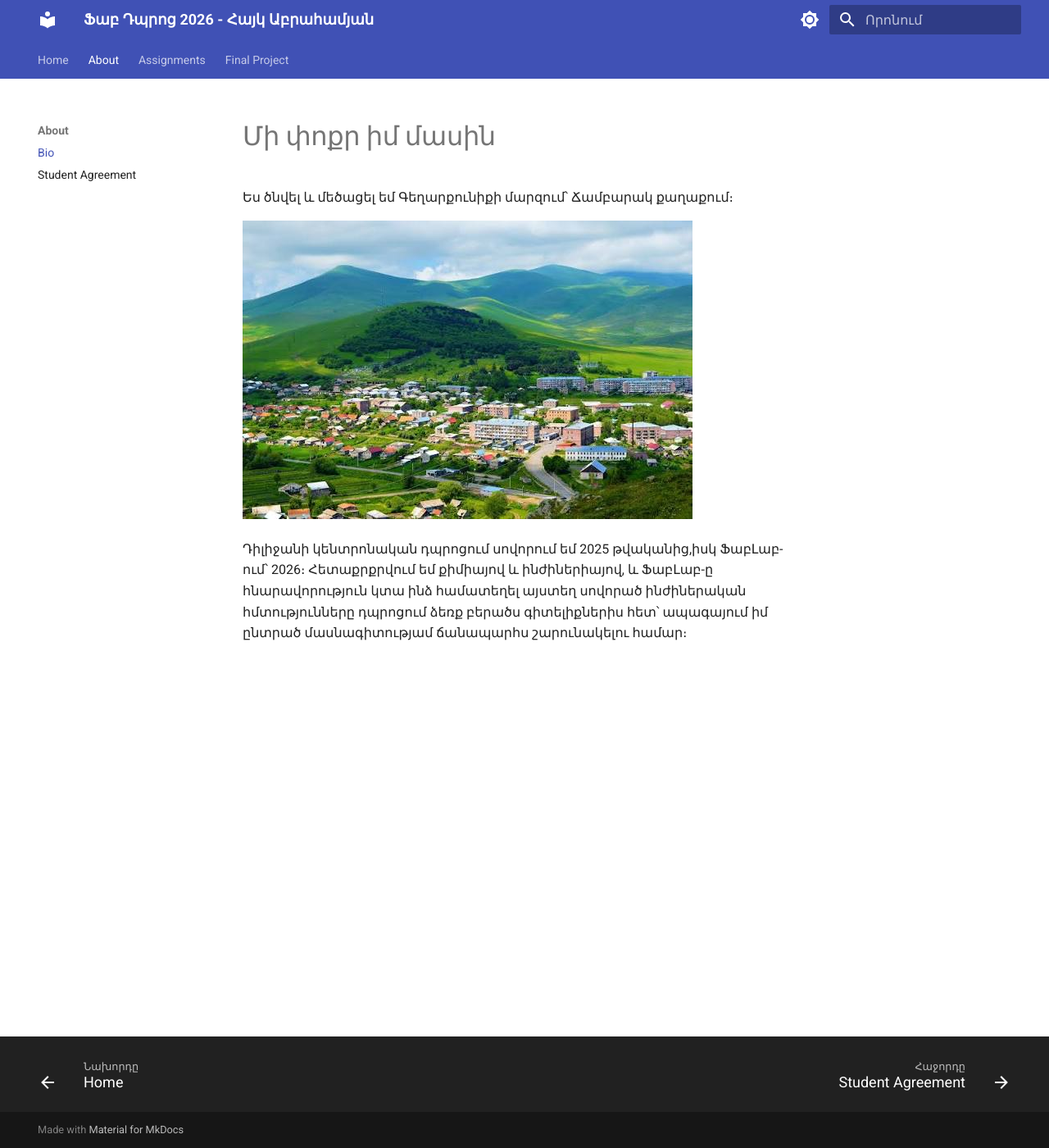
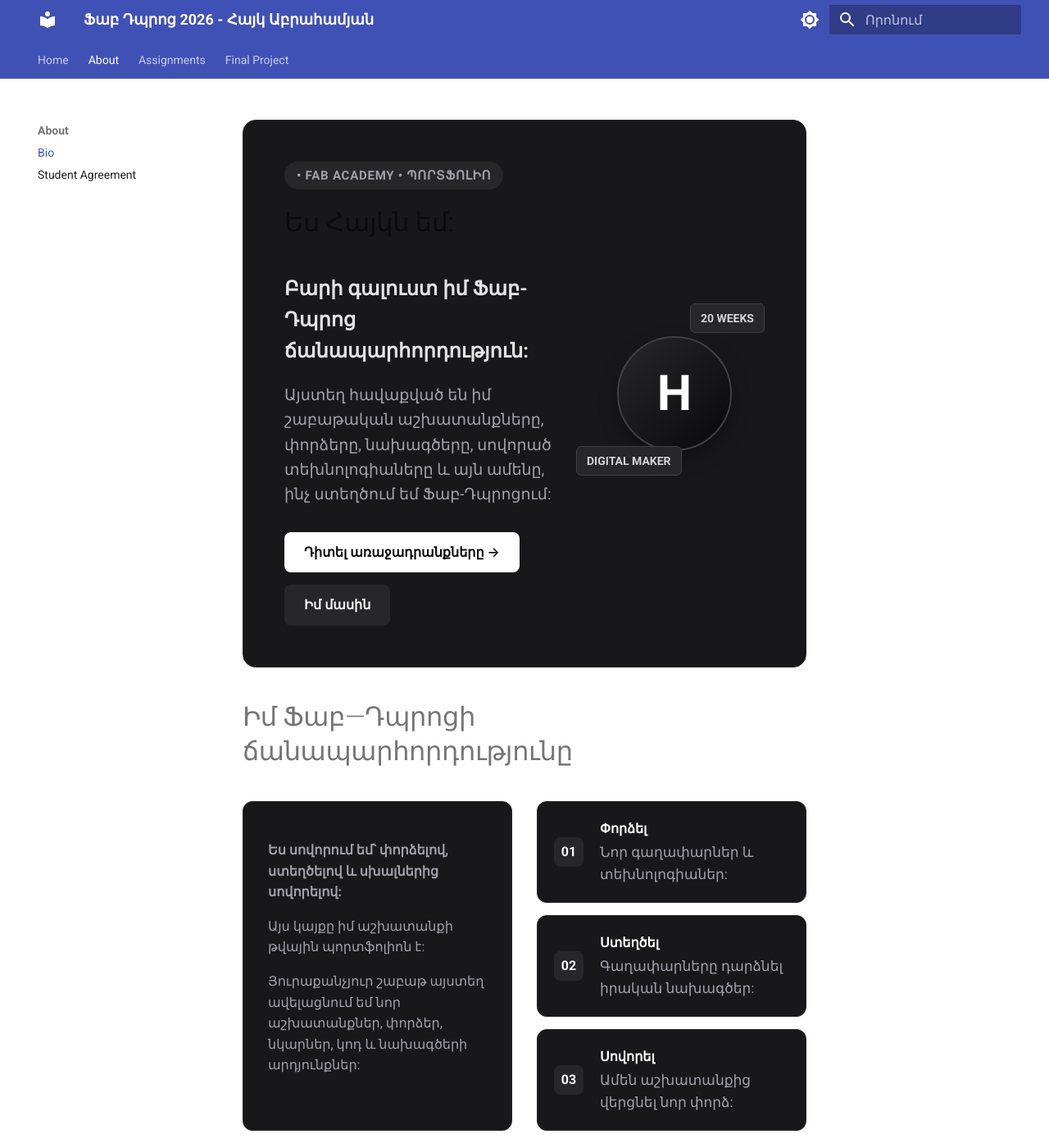
Before and after one commit to haykabrahamyan966-lab/Hayk_Abrahamyan, an MkDocs documentation site: the page built from docs/about/index.md, in a window 1280 px wide and 1400 px high. Shown: the whole window at 82% size. Built offline with MkDocs 1.6.1 and Material for MkDocs 9.7.7, drawn with Linux system fonts in a browser that asks for light colours; some of the changed text lies outside the part shown.

Commit message:
Update homepage design with dark aesthetic

```diff
--- a/docs/about/index.md
+++ b/docs/about/index.md
@@ -1,8 +1,279 @@
-# Մի փոքր իմ մասին
+<style>
+  /* Base styles for dark theme look */
+  .hero-card {
+    background: #18181b;
+    border: 1px solid #27272a;
+    border-radius: 16px;
+    padding: 2.5rem;
+    margin-bottom: 2rem;
+    display: flex;
+    flex-wrap: wrap;
+    align-items: center;
+    justify-content: space-between;
+    gap: 2rem;
+    color: #f4f4f5;
+  }
 
- Ես ծնվել և մեծացել եմ Գեղարքունիքի մարզում՝ Ճամբարակ քաղաքում։
+  .hero-content {
+    flex: 1;
+    min-width: 280px;
+  }
 
- ![alt text](<../images/images (1).jpg>)
+  .badge {
+    display: inline-block;
+    background: #27272a;
+    color: #a1a1aa;
+    font-size: 0.75rem;
+    font-weight: 600;
+    padding: 0.25rem 0.75rem;
+    border-radius: 9999px;
+    letter-spacing: 0.05em;
+    text-transform: uppercase;
+    margin-bottom: 1rem;
+  }
 
+  .hero-title {
+    font-size: 2.8rem;
+    font-weight: 800;
+    line-height: 1.1;
+    margin: 0 0 1rem 0;
+    color: #ffffff;
+  }
 
- Դիլիջանի կենտրոնական դպրոցում սովորում եմ 2025 թվականից,իսկ ՖաբԼաբ-ում՝ 2026։ Հետաքրքրվում եմ քիմիայով և ինժիներիայով, և ՖաբԼաբ-ը հնարավորություն կտա ինձ համատեղել այստեղ սովորած ինժիներական հմտությունները դպրոցում ձեռք բերածս գիտելիքներիս հետ՝ ապագայում իմ ընտրած մասնագիտությամ ճանապարհս շարունակելու համար։
+  .hero-subtitle {
+    font-size: 1.2rem;
+    font-weight: 600;
+    color: #e4e4e7;
+    margin-bottom: 0.75rem;
+  }
+
+  .hero-text {
+    color: #a1a1aa;
+    font-size: 0.95rem;
+    line-height: 1.6;
+    margin-bottom: 1.5rem;
+  }
+
+  .hero-buttons {
+    display: flex;
+    gap: 0.75rem;
+    flex-wrap: wrap;
+  }
+
+  .btn-primary {
+    background: #ffffff;
+    color: #09090b !important;
+    padding: 0.6rem 1.2rem;
+    border-radius: 8px;
+    font-weight: 600;
+    text-decoration: none !important;
+    transition: all 0.2s ease;
+  }
+
+  .btn-primary:hover {
+    background: #e4e4e7;
+  }
+
+  .btn-secondary {
+    background: #27272a;
+    color: #f4f4f5 !important;
+    padding: 0.6rem 1.2rem;
+    border-radius: 8px;
+    font-weight: 600;
+    text-decoration: none !important;
+    transition: all 0.2s ease;
+  }
+
+  .btn-secondary:hover {
+    background: #3f3f46;
+  }
+
+  .hero-avatar-container {
+    position: relative;
+    display: flex;
+    justify-content: center;
+    align-items: center;
+    width: 220px;
+    height: 220px;
+  }
+
+  .avatar-circle {
+    width: 140px;
+    height: 140px;
+    border-radius: 50%;
+    background: linear-gradient(135deg, #27272a 0%, #09090b 100%);
+    border: 2px solid #3f3f46;
+    display: flex;
+    justify-content: center;
+    align-items: center;
+    font-size: 3rem;
+    font-weight: 800;
+    color: #ffffff;
+    box-shadow: 0 10px 25px -5px rgba(0, 0, 0, 0.5);
+  }
+
+  .tag-top {
+    position: absolute;
+    top: 0;
+    right: 0;
+    background: #27272a;
+    color: #d4d4d8;
+    font-size: 0.7rem;
+    font-weight: 700;
+    padding: 0.3rem 0.6rem;
+    border-radius: 6px;
+    border: 1px solid #3f3f46;
+  }
+
+  .tag-bottom {
+    position: absolute;
+    bottom: 10px;
+    left: -10px;
+    background: #27272a;
+    color: #d4d4d8;
+    font-size: 0.7rem;
+    font-weight: 700;
+    padding: 0.3rem 0.6rem;
+    border-radius: 6px;
+    border: 1px solid #3f3f46;
+  }
+
+  /* Split layout section */
+  .grid-2col {
+    display: grid;
+    grid-template-columns: 1fr 1fr;
+    gap: 1.5rem;
+    margin-bottom: 2.5rem;
+  }
+
+  @media (max-width: 768px) {
+    .grid-2col {
+      grid-template-columns: 1fr;
+    }
+  }
+
+  .info-box {
+    background: #18181b;
+    border: 1px solid #27272a;
+    border-radius: 12px;
+    padding: 1.5rem;
+    color: #a1a1aa;
+    line-height: 1.6;
+  }
+
+  .steps-container {
+    display: flex;
+    flex-direction: column;
+    gap: 0.75rem;
+  }
+
+  .step-card {
+    background: #18181b;
+    border: 1px solid #27272a;
+    border-radius: 12px;
+    padding: 1rem;
+    display: flex;
+    align-items: center;
+    gap: 1rem;
+  }
+
+  .step-num {
+    background: #27272a;
+    color: #ffffff;
+    font-weight: 700;
+    width: 36px;
+    height: 36px;
+    border-radius: 8px;
+    display: flex;
+    align-items: center;
+    justify-content: center;
+    flex-shrink: 0;
+  }
+
+  .step-title {
+    color: #ffffff;
+    font-weight: 700;
+    margin-bottom: 0.1rem;
+  }
+
+  .step-desc {
+    color: #a1a1aa;
+    font-size: 0.85rem;
+  }
+
+  .section-label {
+    color: #a1a1aa;
+    font-size: 0.8rem;
+    font-weight: 700;
+    letter-spacing: 0.1em;
+    text-transform: uppercase;
+    margin-bottom: 0.5rem;
+  }
+
+  .section-heading {
+    font-size: 2rem;
+    font-weight: 800;
+    color: #ffffff;
+    margin-top: 0;
+  }
+</style>
+
+<!-- Hero Banner Section -->
+<div class="hero-card">
+  <div class="hero-content">
+    <span class="badge">• Fab Academy • Պորտֆոլիո</span>
+    <h1 class="hero-title">Ես Հայկն եմ:</h1>
+    <div class="hero-subtitle">Բարի գալուստ իմ Ֆաբ-Դպրոց ճանապարհորդություն:</div>
+    <p class="hero-text">
+      Այստեղ հավաքված են իմ շաբաթական աշխատանքները, փորձերը, նախագծերը, սովորած տեխնոլոգիաները և այն ամենը, ինչ ստեղծում եմ Ֆաբ-Դպրոցում:
+    </p>
+    <div class="hero-buttons">
+      <a href="assignments/index.md" class="btn-primary">Դիտել առաջադրանքները →</a>
+      <a href="about/index.md" class="btn-secondary">Իմ մասին</a>
+    </div>
+  </div>
+  <div class="hero-avatar-container">
+    <div class="tag-top">20 WEEKS</div>
+    <div class="avatar-circle">H</div>
+    <div class="tag-bottom">DIGITAL MAKER</div>
+  </div>
+</div>
+
+<!-- Section 2: Journey & Steps -->
+<h1 class="section-heading" style="margin-top: 2rem;">Իմ Ֆաբ—Դպրոցի ճանապարհորդությունը</h1>
+
+<div class="grid-2col">
+  <div class="info-box">
+    <p><strong>Ես սովորում եմ՝ փորձելով, ստեղծելով և սխալներից սովորելով:</strong></p>
+    <p>Այս կայքը իմ աշխատանքի թվային պորտֆոլիոն է:</p>
+    <p>Յուրաքանչյուր շաբաթ այստեղ ավելացնում եմ նոր աշխատանքներ, փորձեր, նկարներ, կոդ և նախագծերի արդյունքներ:</p>
+  </div>
+
+  <div class="steps-container">
+    <div class="step-card">
+      <div class="step-num">01</div>
+      <div>
+        <div class="step-title">Փորձել</div>
+        <div class="step-desc">Նոր գաղափարներ և տեխնոլոգիաներ:</div>
+      </div>
+    </div>
+    <div class="step-card">
+      <div class="step-num">02</div>
+      <div>
+        <div class="step-title">Ստեղծել</div>
+        <div class="step-desc">Գաղափարները դարձնել իրական նախագծեր:</div>
+      </div>
+    </div>
+    <div class="step-card">
+      <div class="step-num">03</div>
+      <div>
+        <div class="step-title">Սովորել</div>
+        <div class="step-desc">Ամեն աշխատանքից վերցնել նոր փորձ:</div>
+      </div>
+    </div>
+  </div>
+</div>
+
+<!-- Section 3: Explore Header -->
+<div class="section-label">EXPLORE</div>
+<h2 class="section-heading">Ի՞նչ կարող ես գտնել այստեղ</h2>
```
